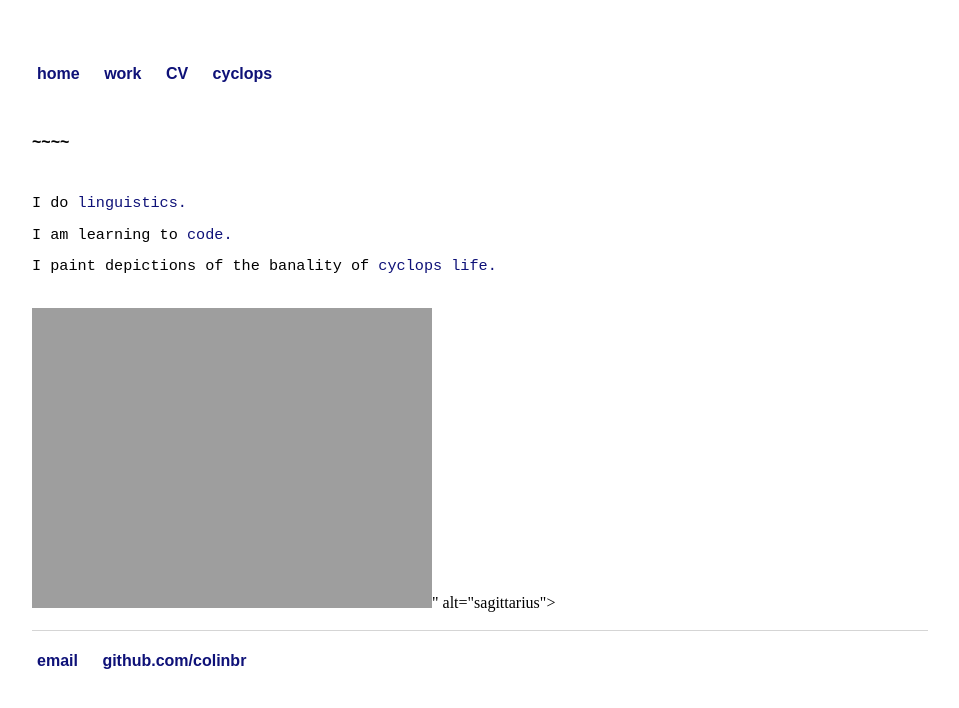
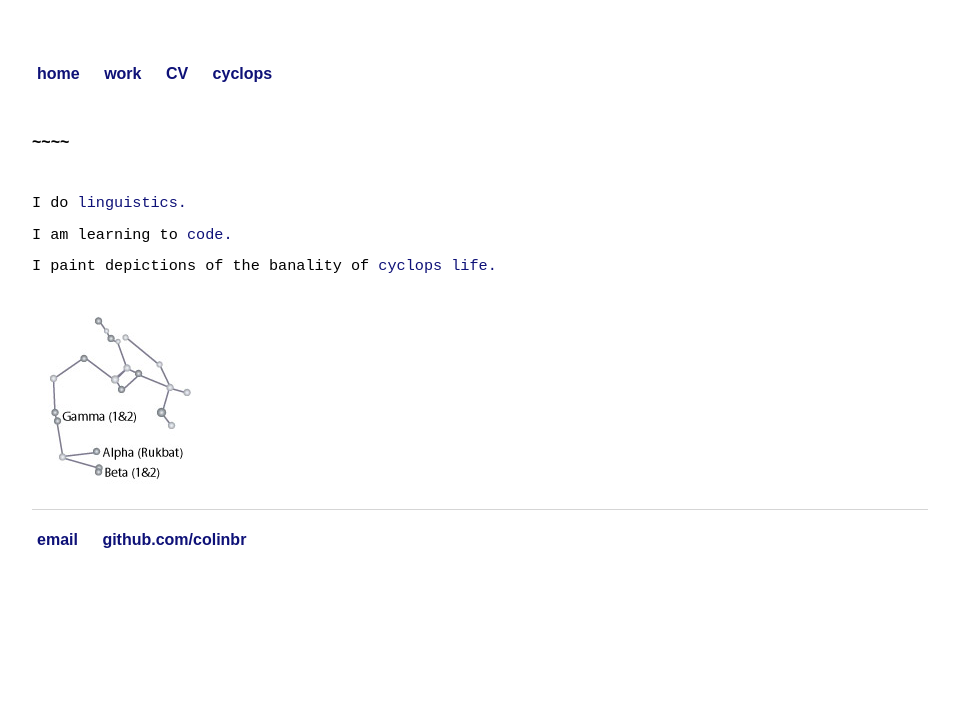
Before and after one commit to colinbr/OLD-colinbr.github.io, a Jekyll site: the page built from index.html, in a window 1280 px wide. Shown: the top 708 px of the page, without its empty margins (160-1119 px from the left). Built offline with Jekyll 4.4.1, drawn with Linux system fonts in a browser that asks for light colours; some web fonts are replaced.

Commit message:
Update index.html

```diff
--- a/index.html
+++ b/index.html
@@ -10,7 +10,7 @@ title: Colin Brown
 	<p>I am learning to <a href="https://github.com/colinbr/">code.</a></p>
 	<p>I paint depictions of the banality of <a href="/cyclops">cyclops life.</a></p>
 	<br>
-	<img src="<a href="https://colinbr.github.io/sagittarius2.jpg"></a>" alt="sagittarius">
+	<img src="sagittarius2.jpg" alt="sagittarius">
 	<br>
 	<br>
 
```
